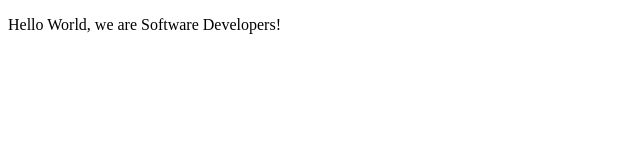
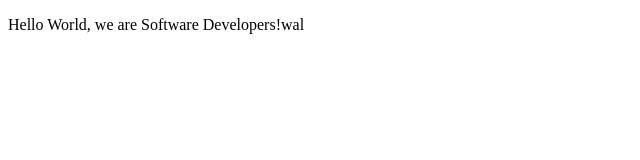
Before and after one commit to syedwaleed1/HTML-CSS-challenge-A, a plain HTML site: page fcc-test-suite-template/index.html in a window 1280 px wide. Shown: the full height of the page, 0-640 px from the left. Drawn offline with Linux system fonts and the light colour scheme.

Commit message:
Update index.html
This commit is from Syed Waleed

```diff
--- a/fcc-test-suite-template/index.html
+++ b/fcc-test-suite-template/index.html
@@ -7,7 +7,7 @@
   </head>
 
   <body>
-    <p>Hello World, we are Software Developers!</p>
+    <p>Hello World, we are Software Developers!wal</p>
     <script src="https://cdn.freecodecamp.org/testable-projects-fcc/v1/bundle.js"></script>
 
     <!--
```
